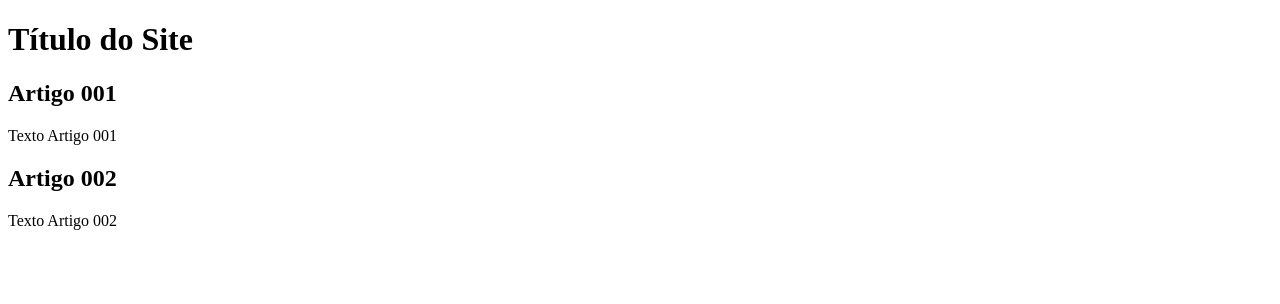
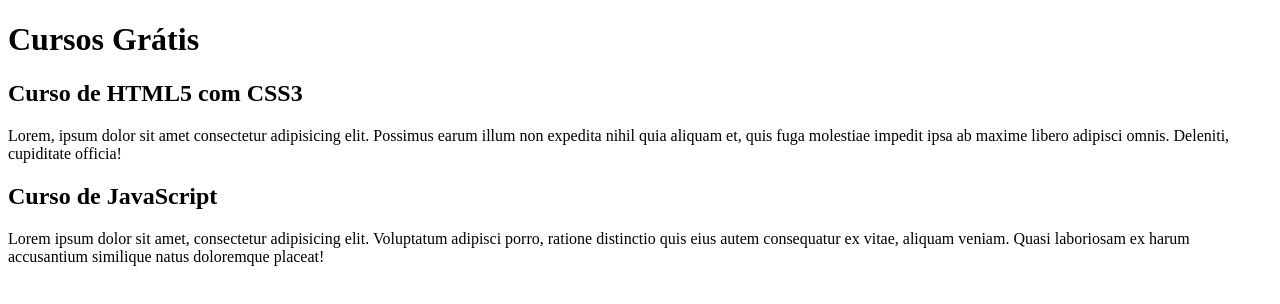
Before and after one commit to pvaraujoo/projeto-site, a plain HTML site: page index.html in a window 1280 px wide. Drawn offline with Linux system fonts and the light colour scheme.

Commit message:
comecei a escrever o conteúdo

```diff
--- a/index.html
+++ b/index.html
@@ -8,15 +8,15 @@
 <body>
     <main>
         <header>
-            <h1>Título do Site</h1>
+            <h1>Cursos Grátis</h1>
         </header>
         <article>
-            <h2>Artigo 001</h2>
-            <p>Texto Artigo 001</p>
+            <h2>Curso de HTML5 com CSS3</h2>
+            <p>Lorem, ipsum dolor sit amet consectetur adipisicing elit. Possimus earum illum non expedita nihil quia aliquam et, quis fuga molestiae impedit ipsa ab maxime libero adipisci omnis. Deleniti, cupiditate officia!</p>
         </article>
         <article>
-            <h2>Artigo 002</h2>
-            <p>Texto Artigo 002</p>
+            <h2>Curso de JavaScript</h2>
+            <p>Lorem ipsum dolor sit amet, consectetur adipisicing elit. Voluptatum adipisci porro, ratione distinctio quis eius autem consequatur ex vitae, aliquam veniam. Quasi laboriosam ex harum accusantium similique natus doloremque placeat!</p>
         </article>
     </main>
 
```
